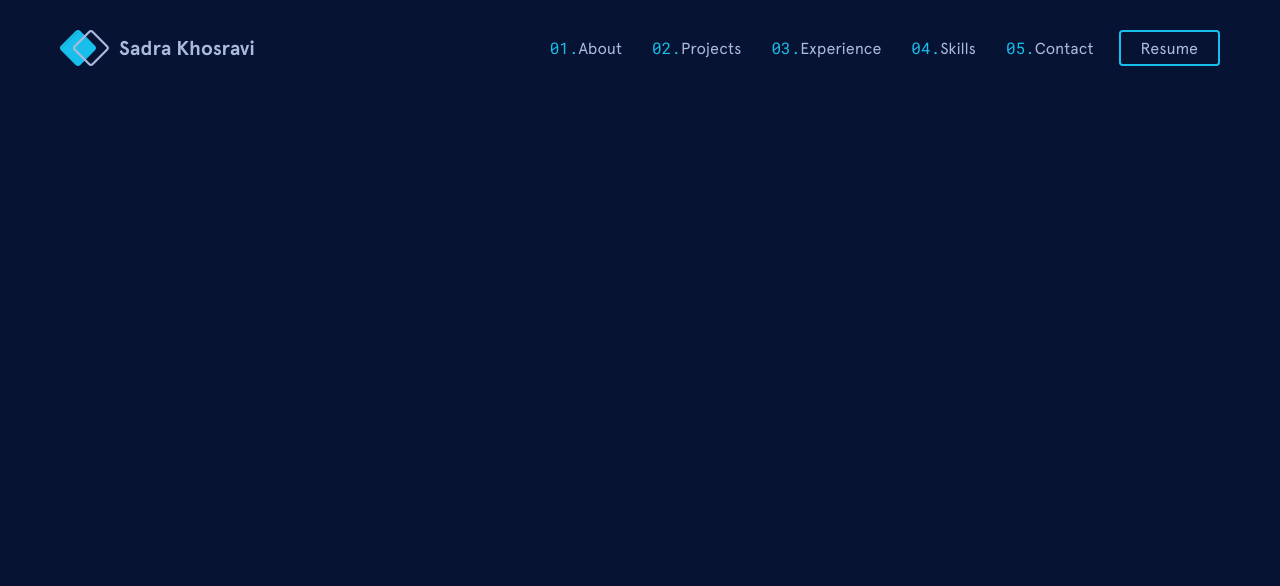
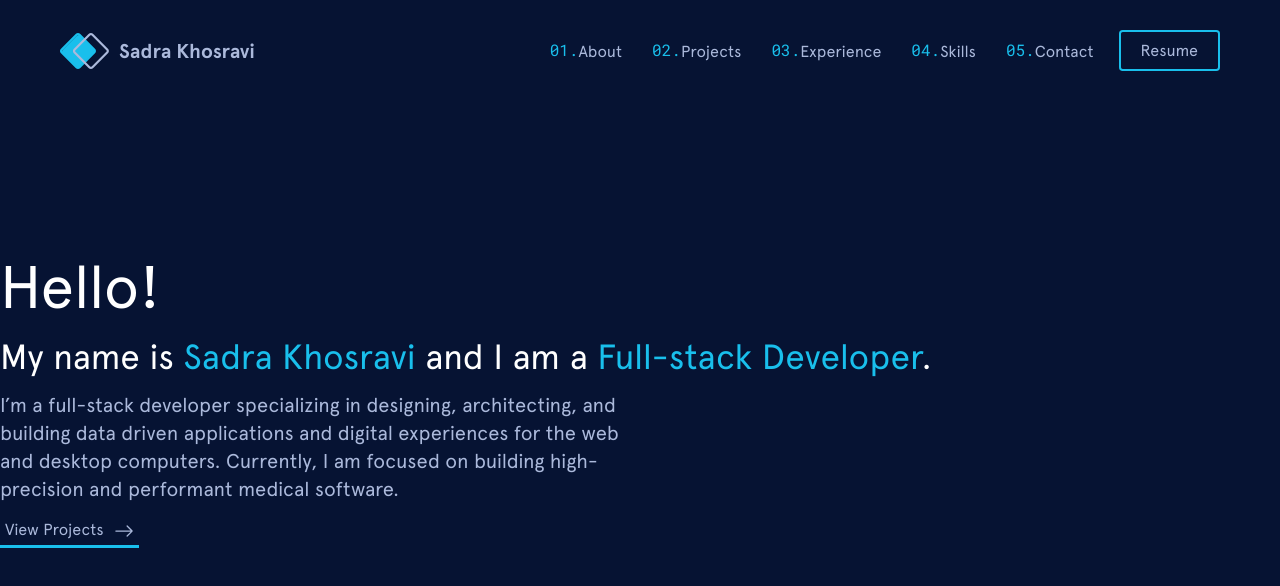
Before and after one commit to sadrakhosravi/portfolio-v2, a Gatsby site: page / in a window 1280 px wide. Built offline with nearby package versions, Linux system fonts and the light colour scheme; Gatsby itself is replaced by a stand-in of ours.

Commit message:
Add hero section and changes folder structure

```diff
--- /dev/null
+++ b/src/components/Button.component.tsx
@@ -0,0 +1,26 @@
+import React from 'react';
+
+import * as styles from './styles/ButtonSecondary.module.css';
+
+type PrimaryButtonProps = {
+  text?: string;
+  isSecondary?: boolean;
+  children?: JSX.Element | JSX.Element[] | string;
+};
+
+const PrimaryButton = ({ text, isSecondary = false, children }: PrimaryButtonProps): JSX.Element => {
+  const primaryStyles =
+    'px-2 border-2 rounded-md border-accent hover:bg-light-blue hover:text-accent hover:bg-opacity-10 active:bg-opacity-20';
+
+  return (
+    <a
+      href="#"
+      className={`relative inline-block py-0.65 transition-colors duration-200 ${
+        !isSecondary && primaryStyles
+      } ${isSecondary && styles.ButtonSecondary}`}
+    >
+      {text || children}
+    </a>
+  );
+};
+export default PrimaryButton;
--- /dev/null
+++ b/src/components/Layout.component.tsx
@@ -0,0 +1,18 @@
+import React from 'react';
+
+// Components
+import Header from './header/Header.component';
+
+type LayoutProps = {
+  children: JSX.Element | JSX.Element[];
+};
+
+const Layout = ({ children }: LayoutProps): JSX.Element => {
+  return (
+    <main>
+      <Header />
+      {children}
+    </main>
+  );
+};
+export default Layout;
--- a/src/components/Logo/Logo.component.tsx
+++ b/src/components/Logo.component.tsx
@@ -2,7 +2,7 @@
 
 // Logo
 
-const Logo: React.FC = () => {
+const Logo = (): JSX.Element => {
   return (
     <a href="/" className="flex items-center group">
       <span className="mr-1">
--- a/src/components/buttons/PrimaryButton.component.tsx
+++ /dev/null
@@ -1,16 +0,0 @@
-import React from 'react';
-
-type PrimaryButtonProps = {
-  text: string;
-};
-
-const PrimaryButton: React.FC<PrimaryButtonProps> = ({ text }) => (
-  <a
-    href="#"
-    className="px-2 py-0.65 border-2 rounded-md border-accent hover:bg-light-blue hover:text-accent hover:bg-opacity-10 active:bg-opacity-20
-    transition-colors duration-200"
-  >
-    {text}
-  </a>
-);
-export default PrimaryButton;
--- a/src/components/layout/Header/Header.component.tsx
+++ b/src/components/header/Header.component.tsx
@@ -1,13 +1,13 @@
 import React from 'react';
 
 // Components
-import Logo from '@components/Logo/Logo.component';
-import MainNavigation from './Navigation/MainNavigation.component';
-import PrimaryButton from '~/components/buttons/PrimaryButton.component';
+import Logo from '~/components/Logo.component';
+import MainNavigation from './MainNavigation.component';
+import PrimaryButton from '~/components/Button.component';
 
-const Header: React.FC = () => {
+const Header = (): JSX.Element => {
   return (
-    <header className="flex justify-between items-center lg:px-6 sm:px-3 py-3">
+    <header className="fixed inset-0 w-full flex justify-between items-center lg:px-6 sm:px-3 py-3">
       <div className="lg:w-2/6 sm:w-1/2 ">
         <Logo />
       </div>
--- a/src/components/layout/Header/Navigation/MainNavigation.component.tsx
+++ b/src/components/header/MainNavigation.component.tsx
@@ -4,9 +4,9 @@
 import { NavItems } from '~/config';
 
 // Custom CSS
-import * as styles from './NavItemStyles.module.css';
+import * as styles from '../styles/NavItemStyles.module.css';
 
-const MainNavigation: React.FC = () => {
+const MainNavigation = (): JSX.Element => {
   return (
     <nav className="text-center">
       <ul className={`${styles.Nav}`}>
--- /dev/null
+++ b/src/components/icons/RightArrow.icons.tsx
@@ -0,0 +1,24 @@
+import React from 'react';
+
+type RightArrowProps = {
+  className?: string;
+};
+
+const RightArrow = ({ className }: RightArrowProps) => {
+  return (
+    <svg
+      xmlns="http://www.w3.org/2000/svg"
+      width="16"
+      height="16"
+      fill="currentColor"
+      className={`bi bi-arrow-right ${className}`}
+      viewBox="0 0 16 16"
+    >
+      <path
+        fill-rule="evenodd"
+        d="M1 8a.5.5 0 0 1 .5-.5h11.793l-3.147-3.146a.5.5 0 0 1 .708-.708l4 4a.5.5 0 0 1 0 .708l-4 4a.5.5 0 0 1-.708-.708L13.293 8.5H1.5A.5.5 0 0 1 1 8z"
+      />
+    </svg>
+  );
+};
+export default RightArrow;
--- a/src/components/layout/Layout.component.tsx
+++ /dev/null
@@ -1,13 +0,0 @@
-import React from 'react';
-
-// Components
-import Header from './Header/Header.component';
-
-const Layout: React.FC = () => {
-  return (
-    <main>
-      <Header />
-    </main>
-  );
-};
-export default Layout;
--- /dev/null
+++ b/src/components/sections/Hero.section.tsx
@@ -0,0 +1,33 @@
+import React from 'react';
+
+// Components
+import Button from '../Button.component';
+
+// Icons
+import RightArrow from '../icons/RightArrow.icons';
+
+const Hero = () => {
+  return (
+    <section className="min-h-screen flex flex-col justify-center">
+      <h1 className="text-white">Hello!</h1>
+      <h3 className="text-white">
+        My name is <span className="text-accent">Sadra Khosravi</span> and I am a{' '}
+        <span className="text-accent">Full-stack Developer</span>.
+      </h3>
+      <p className="text-lg w-1/2">
+        I’m a full-stack developer specializing in designing, architecting, and building data driven
+        applications and digital experiences for the web and desktop computers. Currently, I am focused on
+        building high-precision and performant medical software.
+      </p>
+      <div>
+        <Button isSecondary>
+          <span className="inline-block mr-1">View Projects</span>
+          <span className="inline-block align-middle">
+            <RightArrow className="w-2 h-3" />
+          </span>
+        </Button>
+      </div>
+    </section>
+  );
+};
+export default Hero;
--- /dev/null
+++ b/src/components/styles/ButtonSecondary.module.css
@@ -0,0 +1,23 @@
+.ButtonSecondary {
+  @apply px-0.5 py-0.25;
+}
+
+.ButtonSecondary:hover {
+  @apply text-navy;
+}
+
+.ButtonSecondary::after {
+  content: '';
+  position: absolute;
+  bottom: 0;
+  left: 0;
+  z-index: -1;
+  width: 100%;
+  height: 3px;
+  transition: height 0.3s ease;
+  @apply bg-accent;
+}
+
+.ButtonSecondary:hover::after {
+  height: 100%;
+}
--- a/src/pages/index.tsx
+++ b/src/pages/index.tsx
@@ -5,18 +5,18 @@
 import '~/styles/styles.css';
 
 // Components
-import Layout from '@components/layout/Layout.component';
+import Layout from '~/components/Layout.component';
+import Hero from '~/components/sections/Hero.section';
 
-const IndexPage = () => {
+const IndexPage = (): JSX.Element => {
   return (
     <>
-      <div>
-        <Helmet>
-          <link href="https://fonts.googleapis.com/css2?family=Roboto+Mono&display=swap" rel="stylesheet" />
-        </Helmet>
-      </div>
-
-      <Layout></Layout>
+      <Helmet>
+        <link href="https://fonts.googleapis.com/css2?family=Roboto+Mono&display=swap" rel="stylesheet" />
+      </Helmet>
+      <Layout>
+        <Hero />
+      </Layout>
     </>
   );
 };
--- a/src/styles/styles.css
+++ b/src/styles/styles.css
@@ -82,8 +82,7 @@
 
 /* Add background color to the entire website */
 html {
-  @apply bg-navy;
-  @apply text-light-blue;
+  @apply bg-navy text-light-blue;
   font-size: 62.5%; /* 1rem = 10px */
 }
 
@@ -92,3 +91,19 @@
   -webkit-font-smoothing: antialiased;
   -moz-osx-font-smoothing: grayscale;
 }
+
+section {
+  @apply max-w-screen-lg xl:max-w-screen-xl mx-auto gap-1;
+}
+
+h1 {
+  @apply text-4xl;
+}
+
+h2 {
+  @apply text-3xl;
+}
+
+h3 {
+  @apply text-2xl;
+}
--- a/tailwind.config.js
+++ b/tailwind.config.js
@@ -20,6 +20,9 @@
       base: ['1.6rem', '2.4rem'],
       lg: ['2rem', '2.8rem'],
       xl: ['2.4rem', '3.2rem'],
+      '2xl': ['3.5rem', '4.9rem'],
+      '3xl': ['5rem', '6.5rem'],
+      '4xl': ['6rem', '7rem'],
     },
     fontFamily: {
       sans: ['Apercu', 'arial', 'sans-serif'],
@@ -58,6 +61,7 @@
     backgroundColor: ['responsive', 'group-hover', 'focus-within', 'hover', 'focus', 'active'],
     textColor: ['responsive', 'group-hover', 'focus-within', 'hover', 'focus', 'active'],
     backgroundOpacity: ['responsive', 'group-hover', 'focus-within', 'hover', 'focus', 'active'],
+    display: ['responsive', 'group-hover', 'focus-within', 'hover', 'focus', 'active'],
 
     extend: {},
   },
```
Also changed, not shown: src/components/styles/NavItemStyles.module.css (renamed from src/components/layout/Header/Navigation/NavItemStyles.module.css).
